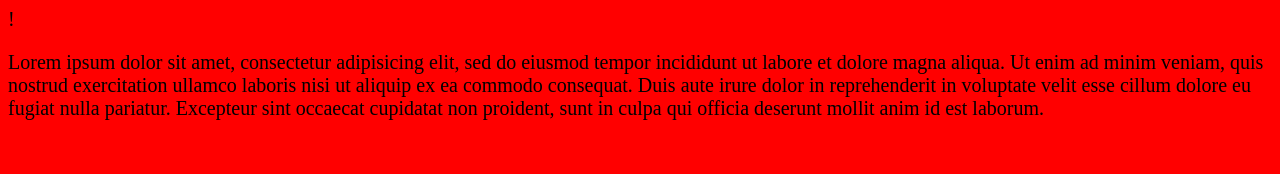
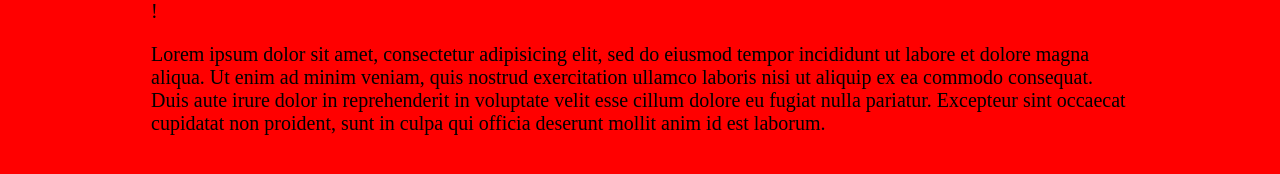
Before and after one commit to jekafisun/site, a plain HTML site: page index.html in a window 1280 px wide. Drawn offline with Linux system fonts and the light colour scheme.

Commit message:
New body styles and margin

```diff
--- a/css/style.css
+++ b/css/style.css
@@ -1,5 +1,7 @@
 body{
-	background-color: red
+	background-color: red;
+	margin: 0 auto;
+	width: 978px;
 }
 h1{
 	font-size: 32px;
```
